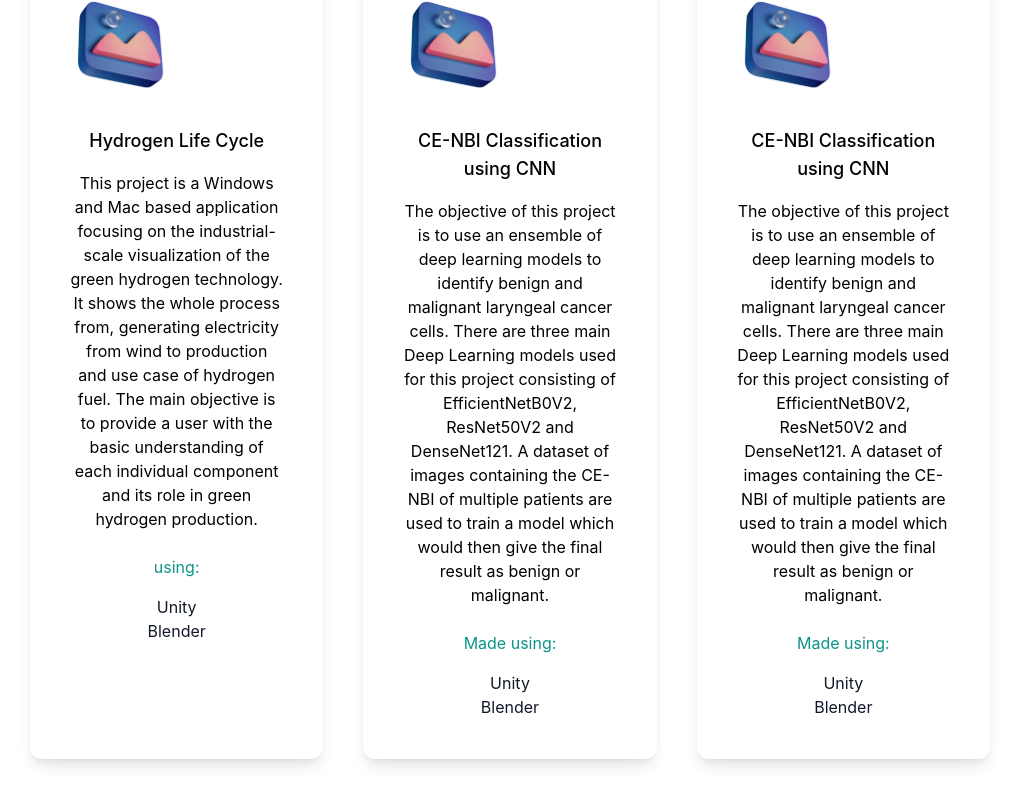
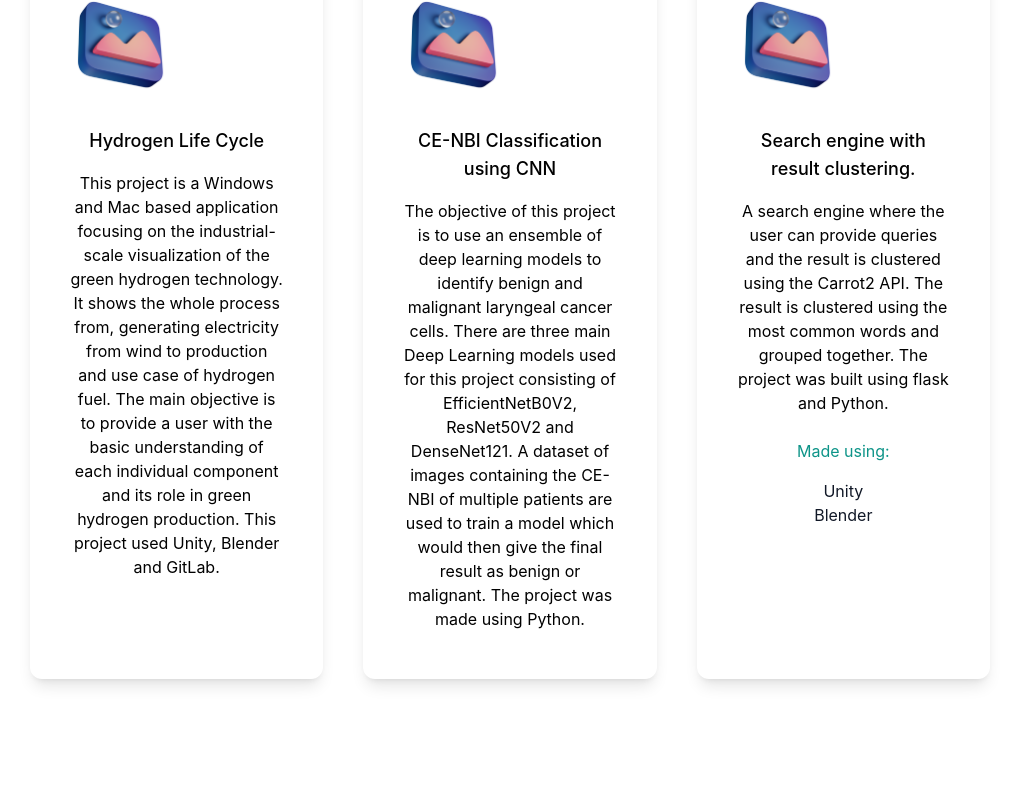
Before and after one commit to tameem-jahangir/CV, a Next.js app: page / in a window 1280 px wide. Shown: the part 1217-2022 px from the top of the page, without its empty margins (130-1149 px from the left). After the commit the page ends 1944 px from the top, so only its background shows below. Built offline with nearby package versions, Linux system fonts and the light colour scheme.

Commit message:
Changed project descriptions

```diff
--- a/pages/index.tsx
+++ b/pages/index.tsx
@@ -58,13 +58,8 @@ needs, highlight their core competencies and further their success.
               <p className='py-2 max-w-xl'>
                 This project is a Windows and Mac based application focusing on the industrial-scale visualization of the green hydrogen technology. It shows the whole process
                 from, generating electricity from wind to production and use case of hydrogen fuel. The main objective is to provide a user with the basic understanding of each
-                individual component and its role in green hydrogen production.
+                individual component and its role in green hydrogen production. This project used Unity, Blender and GitLab.
               </p>
-              <h4 className='py-4 text-teal-600 '> using:</h4>
-              <ul className='text-gray-900'>
-                <li>Unity</li>
-                <li>Blender</li>
-              </ul>
             </div>
             <div className='text-center shadow-lg p-10 rounded-xl my-10'>
               <Image src={design} width={100} height={100} alt="Design 3d image."/>
@@ -74,23 +69,15 @@ needs, highlight their core competencies and further their success.
 and malignant laryngeal cancer cells. There are three main Deep Learning models used for
 this project consisting of EfficientNetB0V2, ResNet50V2 and DenseNet121. A dataset of
 images containing the CE-NBI of multiple patients are used to train a model which would
-then give the final result as benign or malignant.
+then give the final result as benign or malignant. The project was made using Python.
               </p>
-              <h4 className='py-4 text-teal-600 '>Made using:</h4>
-              <ul className='text-gray-900'>
-                <li>Unity</li>
-                <li>Blender</li>
-              </ul>
             </div>
             <div className='text-center shadow-lg p-10 rounded-xl my-10'>
               <Image src={design} width={100} height={100} alt="Design 3d image."/>
-              <h3 className='text-lg font-medium pt-8 pb-2'><a href='https://github.com/tameem-jahangir/VisualisationOfHydrogenLifeCycle'>CE-NBI Classification using CNN</a></h3>
+              <h3 className='text-lg font-medium pt-8 pb-2'><a href='https://github.com/tameem-jahangir/VisualisationOfHydrogenLifeCycle'>Search engine with result clustering.</a></h3>
               <p className='py-2 max-w-xl'>
-              The objective of this project is to use an ensemble of deep learning models to identify benign
-and malignant laryngeal cancer cells. There are three main Deep Learning models used for
-this project consisting of EfficientNetB0V2, ResNet50V2 and DenseNet121. A dataset of
-images containing the CE-NBI of multiple patients are used to train a model which would
-then give the final result as benign or malignant.
+              A search engine where the user can provide queries and the result is clustered using the Carrot2 API. The result is clustered using the most common words and grouped together.
+              The project was built using flask and Python.
               </p>
               <h4 className='py-4 text-teal-600 '>Made using:</h4>
               <ul className='text-gray-900'>
```
